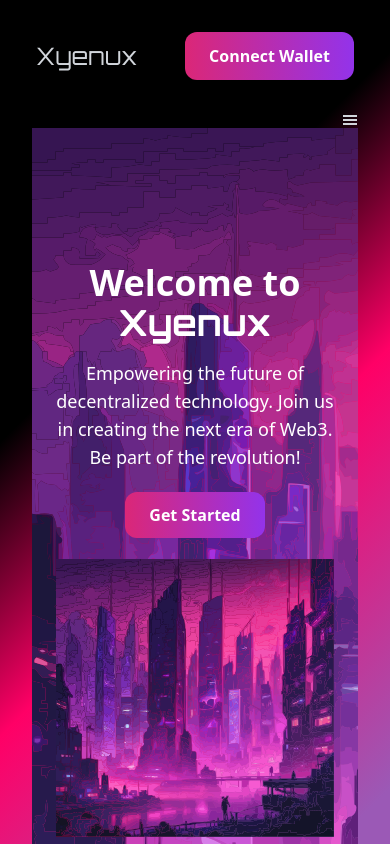
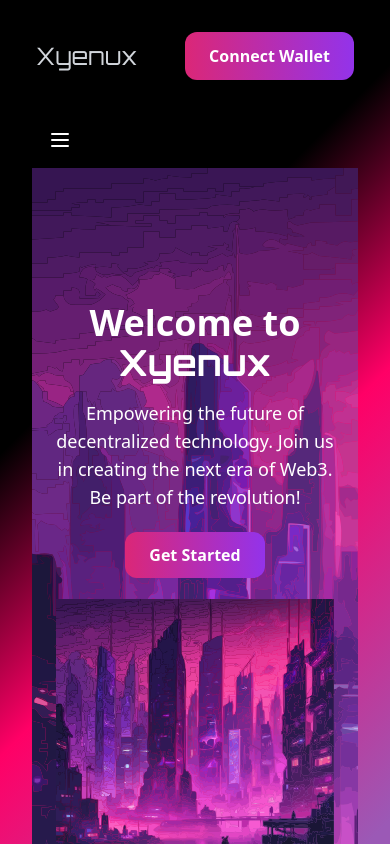
Before and after one commit to 1am-programmer/Xyenux, a Next.js app: page / in a window 390 px wide. Shown: the top 844 px of the page. Built offline with nearby package versions, Linux system fonts and the light colour scheme.

Commit message:
Mobile nav

```diff
--- a/components/MobileNav.tsx
+++ b/components/MobileNav.tsx
@@ -1,13 +1,5 @@
-import React from "react";
-import { GiHamburgerMenu } from "react-icons/gi";
-import {
-  Sheet,
-  SheetContent,
-  SheetDescription,
-  SheetHeader,
-  SheetTitle,
-  SheetTrigger,
-} from "@/components/ui/sheet";
+"use client";
+import { useState } from "react";
 import Link from "next/link";
 
 const navLinks = [
@@ -18,45 +10,95 @@ const navLinks = [
       "text-white font-semibold hover:text-gray-300 transition duration-300",
   },
   {
-    name: "NFTs",
-    href: "/about",
+    name: "About",
+    href: "/#about",
     style:
       "text-white font-semibold hover:text-gray-300 transition duration-300",
   },
   {
-    name: "Features",
-    href: "#features",
+    name: "NFTs",
+    href: "/nfts",
     style:
       "text-white font-semibold hover:text-gray-300 transition duration-300",
   },
   {
-    name: "Contact",
-    href: "/contact",
+    name: "Stake",
+    href: "/stake",
+    style:
+      "text-white font-semibold hover:text-gray-300 transition duration-300",
+  },
+  {
+    name: "Swap",
+    href: "/swap",
     style:
       "text-white font-semibold hover:text-gray-300 transition duration-300",
   },
 ];
 const MobileNav = () => {
+  // State to toggle the menu
+  const [isOpen, setIsOpen] = useState(false);
+
+  const toggleMenu = () => {
+    setIsOpen(!isOpen);
+  };
+
   return (
-    <div className="md:hidden flex justify-end">
-      <Sheet>
-        <SheetTrigger className="">
-          {" "}
-          <GiHamburgerMenu />
-        </SheetTrigger>
-        <SheetContent>
-          <SheetHeader>
-            {/* <SheetTitle>Are you absolutely sure?</SheetTitle> */}
-            <SheetDescription className="h-fit">
-              {navLinks.map((link) => (
-                <Link key={link.name} href={link.href} className={link.style}>
-                  {link.name}
-                </Link>
-              ))}
-            </SheetDescription>
-          </SheetHeader>
-        </SheetContent>
-      </Sheet>
+    <div>
+      {/* Hamburger Icon */}
+      <button
+        className="lg:hidden text-white p-4"
+        onClick={toggleMenu}
+        aria-label="Toggle Menu"
+      >
+        <svg
+          className={`w-6 h-6 ${isOpen ? "block" : "block"}`}
+          fill="none"
+          stroke="currentColor"
+          viewBox="0 0 24 24"
+          xmlns="http://www.w3.org/2000/svg"
+        >
+          <path
+            strokeLinecap="round"
+            strokeLinejoin="round"
+            strokeWidth="2"
+            d="M4 6h16M4 12h16M4 18h16"
+          ></path>
+        </svg>
+      </button>
+
+      {/* Sliding Menu */}
+      <div
+        className={`fixed top-0 left-0 w-64 h-fit rounded-md bg-black text-white transition-transform transform ${
+          isOpen ? "translate-x-0" : "-translate-x-full"
+        } lg:hidden z-50`}
+      >
+        <div className="flex justify-end p-4">
+          <button onClick={toggleMenu} aria-label="Close Menu">
+            <svg
+              className="w-6 h-6 text-white"
+              fill="none"
+              stroke="currentColor"
+              viewBox="0 0 24 24"
+              xmlns="http://www.w3.org/2000/svg"
+            >
+              <path
+                strokeLinecap="round"
+                strokeLinejoin="round"
+                strokeWidth="2"
+                d="M6 18L18 6M6 6l12 12"
+              ></path>
+            </svg>
+          </button>
+        </div>
+
+        <nav className="flex flex-col items-center space-y-6 py-8">
+          {navLinks.map((link) => (
+            <Link key={link.name} href={link.href} className={link.style}>
+              {link.name}
+            </Link>
+          ))}
+        </nav>
+      </div>
     </div>
   );
 };
```
